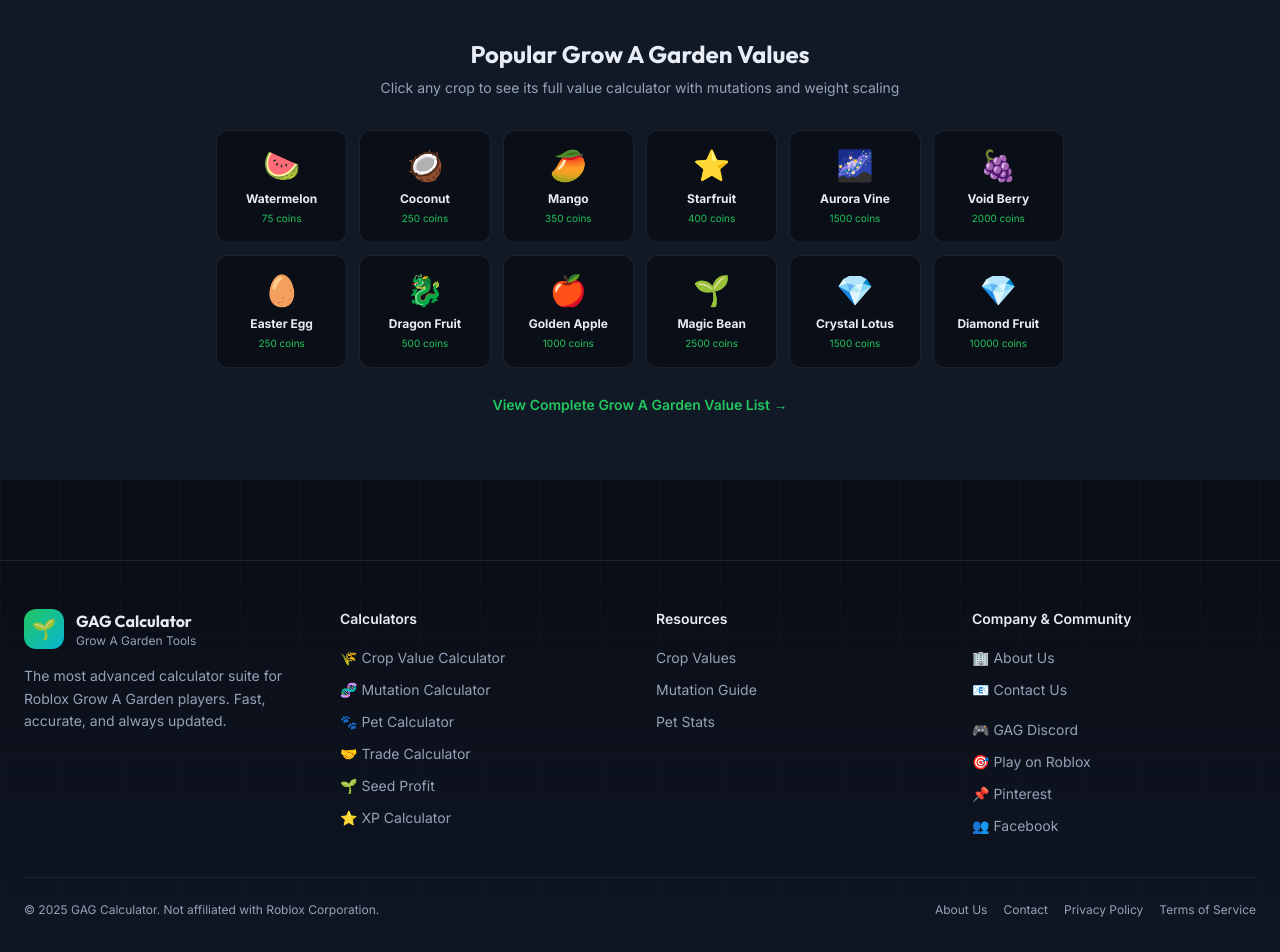
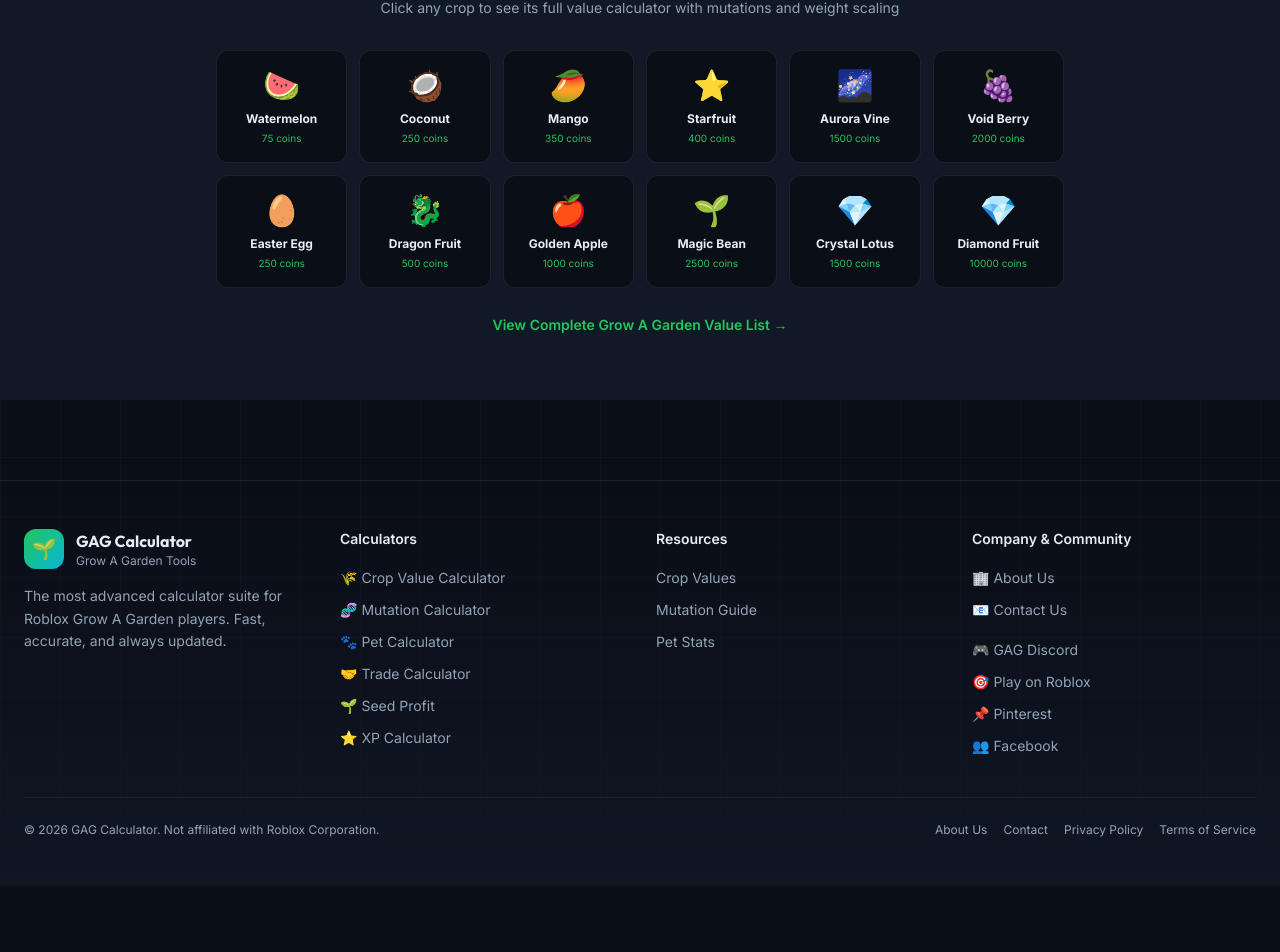
Before and after one commit to liveetcstream-beep/grow-a-garden-calculator, a Next.js app: page / in a window 1280 px wide. Shown: the part 3203-4155 px from the top of the page. After the commit the page ends 4089 px from the top, so only its background shows below. Built offline with nearby package versions, Linux system fonts and the light colour scheme.

Commit message:
Fix huge spacing gap on mobile devices below navbar

```diff
--- a/src/app/layout.tsx
+++ b/src/app/layout.tsx
@@ -102,7 +102,7 @@
         <GoogleAnalytics gaId="G-SCYE342DM5" />
         <div className="bg-aurora" />
         <Navbar />
-        <main className="min-h-screen pt-20">
+        <main className="min-h-screen">
           {children}
         </main>
         <Footer />
--- a/src/components/Footer.tsx
+++ b/src/components/Footer.tsx
@@ -101,7 +101,7 @@
         {/* Bottom */}
         <div className="mt-10 pt-6 flex flex-col sm:flex-row items-center justify-between gap-4" style={{ borderTop: '1px solid rgba(255,255,255,0.06)' }}>
           <p className="text-xs" style={{ color: 'var(--muted)' }}>
-            © 2025 GAG Calculator. Not affiliated with Roblox Corporation.
+            © 2026 GAG Calculator. Not affiliated with Roblox Corporation.
           </p>
           <div className="flex flex-wrap justify-center gap-4">
             <Link href="/about" className="text-xs transition-colors hover:text-[var(--primary)]" style={{ color: 'var(--muted)' }}>About Us</Link>
```
